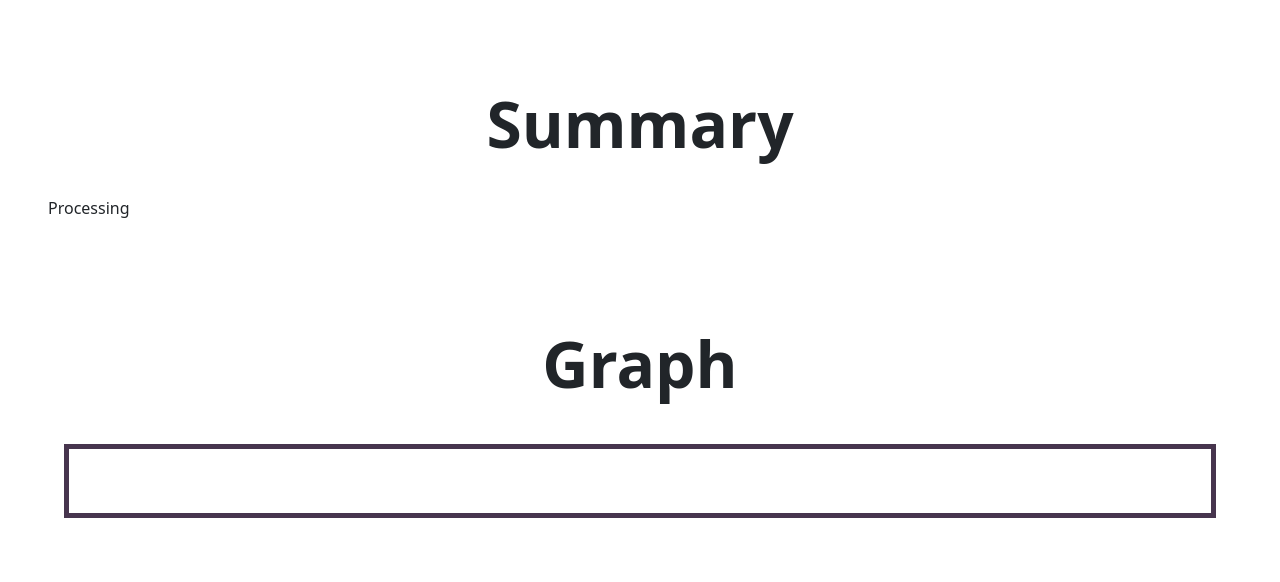
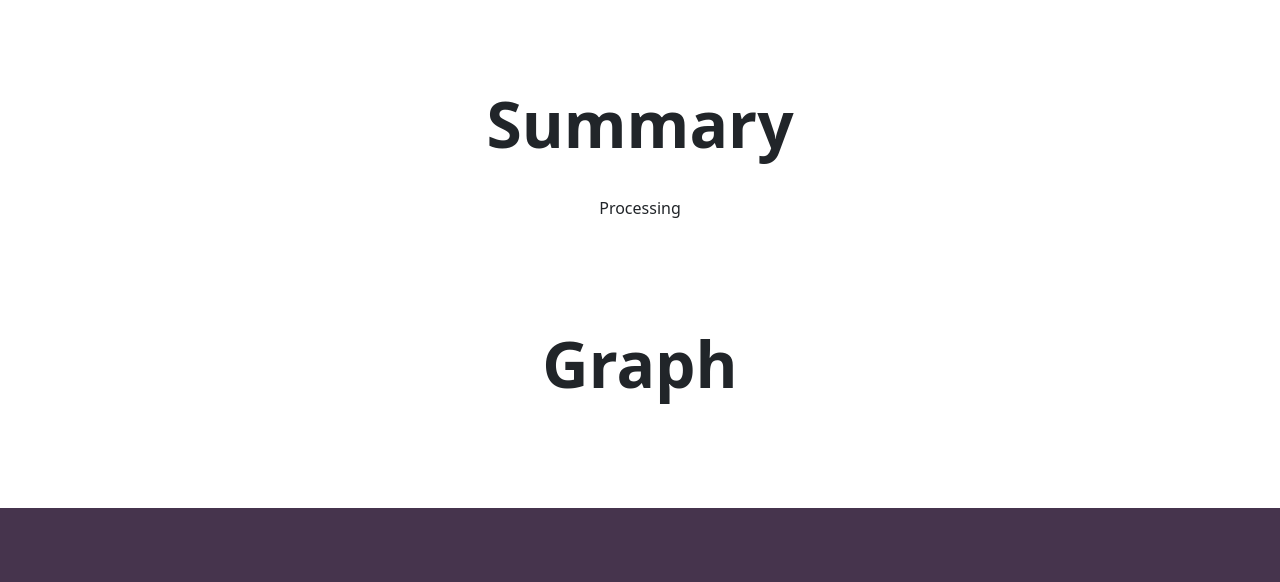
Before and after one commit to maxDeCoder/MPR_sem_6, a Flask app: page /uploaded in a window 1280 px wide. Shown: the part 804-1386 px from the top of the page. After the commit the page ends 1312 px from the top, so only its background shows below. Run offline with Flask 3, Linux system fonts and the light colour scheme; some libraries are stand-ins or nearby versions.

Commit message:
changes to UI

```diff
--- a/templates/summary.html
+++ b/templates/summary.html
@@ -54,12 +54,10 @@
         <div class="text-center title">Summary</div>
         <div id="sum" class="summary">
             <h3><b></b></h3>
-            <p id="summary_value" style="padding: 1em; font-size: 1em;">Processing</p>
+            <p id="summary_value" class="text-center" style="padding: 1em; font-size: 1em;">Processing</p>
         </div>
         <div class="text-center title">Graph</div>
-
         <div class="editable_viewR" style="padding: 2em;">
-        <div class="editable_viewR" style="padding: 2em;border: 5px solid #47354e;">
             <!-- graph -->
         </div>
     </section>
```
